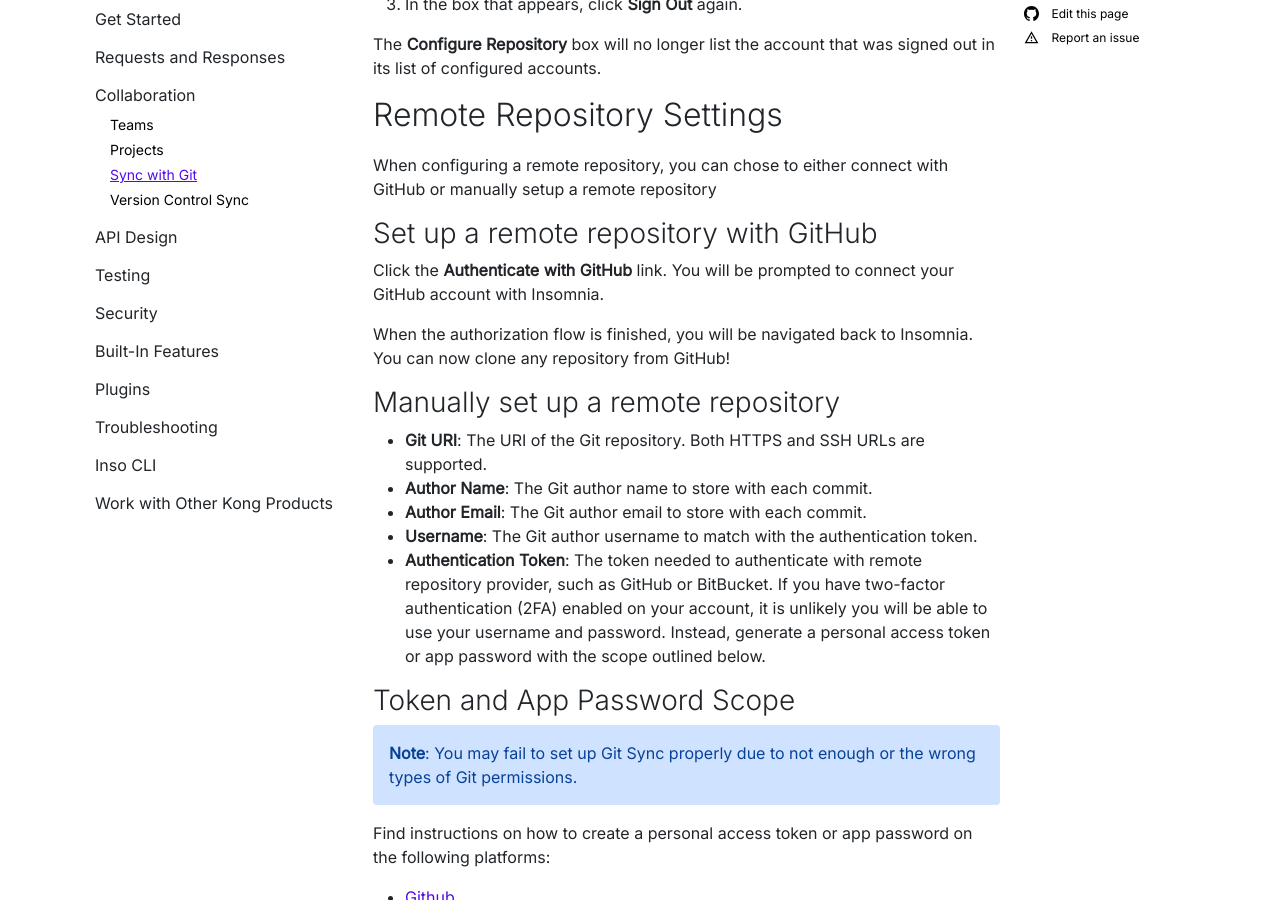
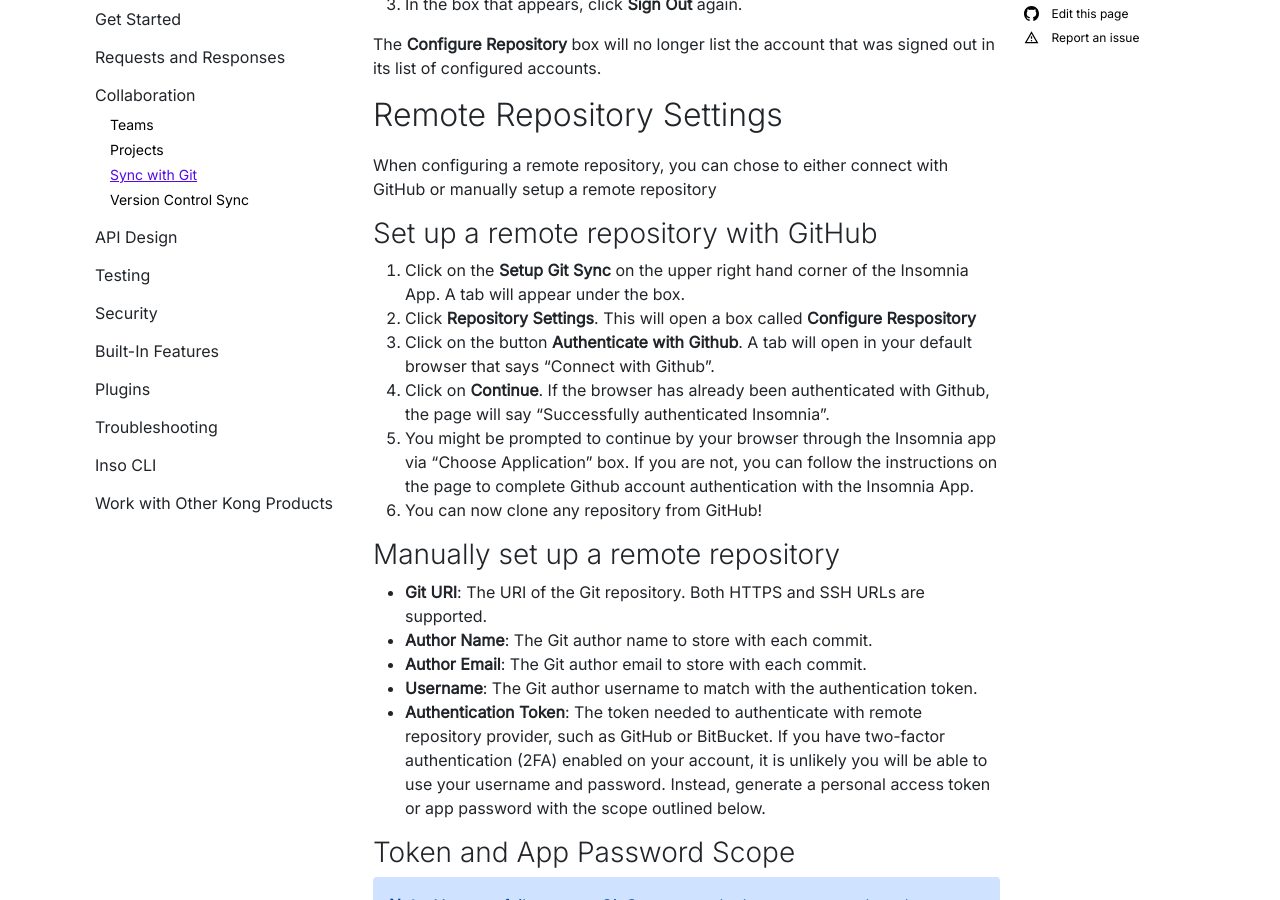
Before and after one commit to Kong/insomnia-docs, a Jekyll site: the page built from docs/insomnia/git-sync.md, in a window 1280 px wide and 900 px high, scrolled down 1864 px. Built offline with Jekyll 4.4.1, drawn with Linux system fonts in a browser that asks for light colours; comment, search, counter and statistics services are not loaded.

Commit message:
Resolve conflicts

```diff
--- a/docs/insomnia/git-sync.md
+++ b/docs/insomnia/git-sync.md
@@ -30,6 +30,7 @@
 ![Enable Git Sync for Documents by clicking the Setup Git Sync button inside a Document.](/assets/images/document-git-sync.png)
 _Inside a Design Document, click Setup Git Sync._
 
+
 ### Sign out of Git account
 Sign out of a synced Git management account.
 
@@ -45,11 +46,12 @@
 
 ### Set up a remote repository with GitHub
 
-Click the **Authenticate with GitHub** link. You will be prompted to connect
-your GitHub account with Insomnia.
-
-When the authorization flow is finished, you will be navigated back to Insomnia.
-You can now clone any repository from GitHub!
+1. Click on the **Setup Git Sync** on the upper right hand corner of the Insomnia App.  A tab will appear under the box.
+2.  Click **Repository Settings**.  This will open a box called **Configure Respository**
+3. Click on the button **Authenticate with Github**. A tab will open in your default browser that says "Connect with Github".
+4. Click on **Continue**. If the browser has already been authenticated with Github, the page will say "Successfully authenticated Insomnia".
+5.  You might be prompted to continue by your browser through the Insomnia app via  "Choose Application" box.  If you are not, you can follow the instructions on the page to complete Github account authentication with the Insomnia App.
+6. You can now clone any repository from GitHub!
 
 ### Manually set up a remote repository
 
```
